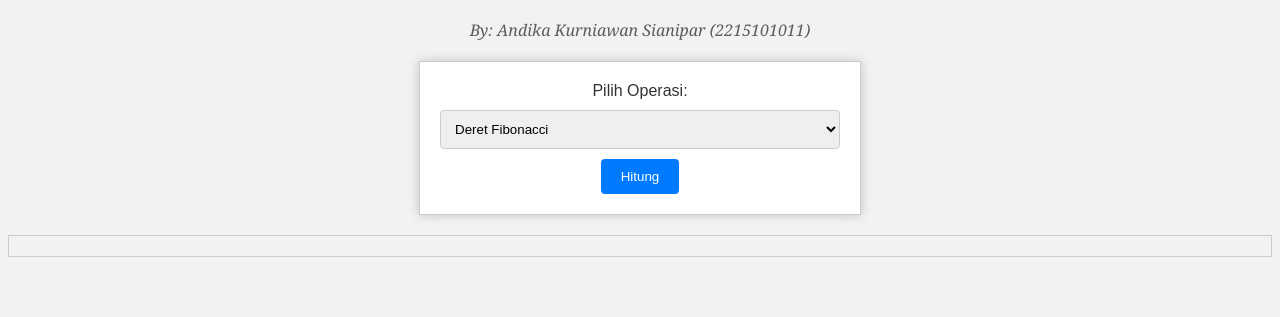
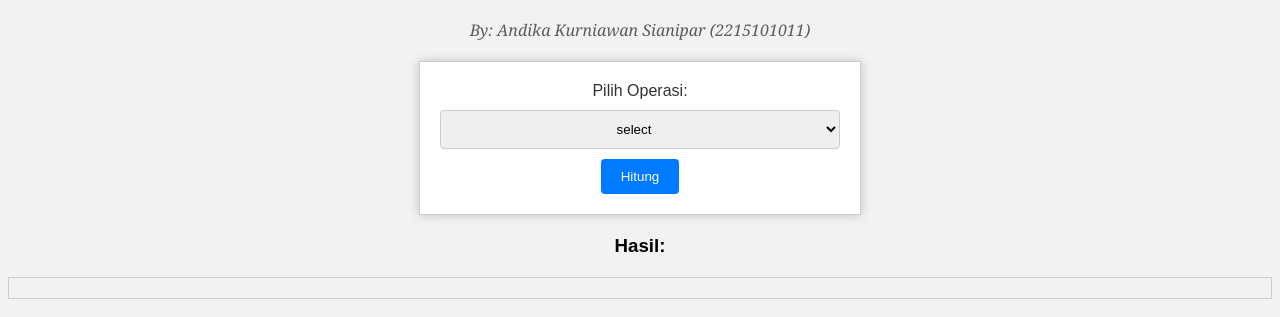
Before and after one commit to Andika-Sianipar/Website, a plain HTML site: page index.html in a window 1280 px wide. Shown: the part 61-378 px from the top of the page. Drawn offline with Linux system fonts and the light colour scheme.

Commit message:
Update index.html

```diff
--- a/index.html
+++ b/index.html
@@ -14,6 +14,7 @@
     <form id="form">
         <label for="operation">Pilih Operasi:</label>
         <select id="operation" name="operation">
+                <option value="" disabled selected style="text-align: center;">select</option>
                 <option value="fibonacci">Deret Fibonacci</option>
                 <option value="kubus">Kubus</option>
                 <option value="balok">Balok</option>
@@ -23,7 +24,9 @@
                 <option value="limas_empat">Limas Segi Empat</option>
                 <option value="bola">Bola</option>
                 <option value="prisma">Prisma</option>
+
         </select>
+
 
         <div id="input-fields"></div>
 
@@ -31,6 +34,7 @@
     </form>
 
     <!-- Hasil perhitungan -->
+    <h3>Hasil:</h3>
     <div id="result"></div>
 
     <script src="script.js"></script>
```
Lines whose indentation alone changed are shown as unchanged.
